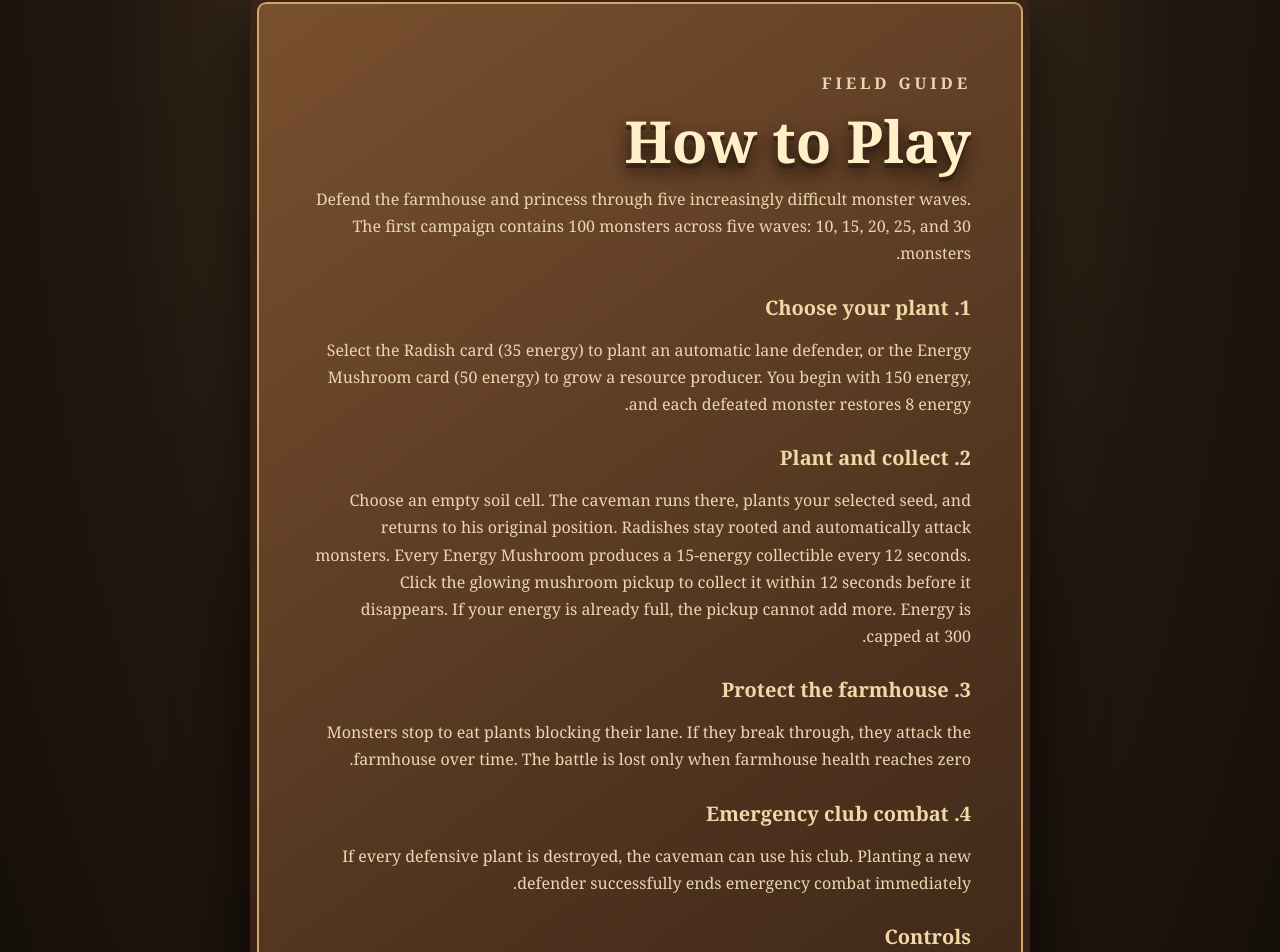
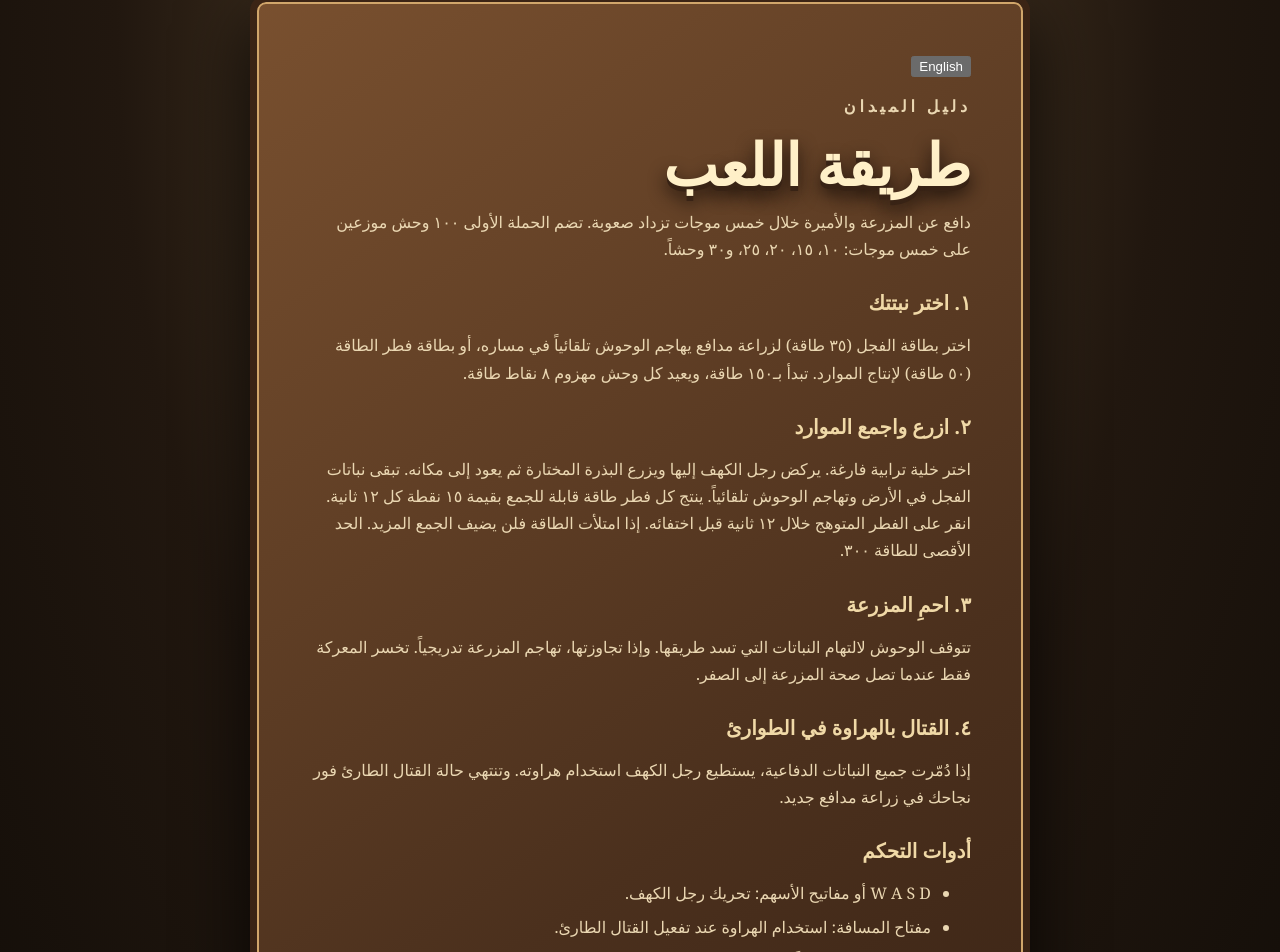
Before and after one commit to waelkamira/FarmVsMonsters, a Next.js app in the folder web/: page /how-to-play in a window 1280 px wide. Shown: the part 33-985 px from the top of the page. Built offline with nearby package versions, Linux system fonts and the light colour scheme.

Commit message:
Translate gameplay guide into Arabic

```diff
--- a/web/app/how-to-play/page.js
+++ b/web/app/how-to-play/page.js
@@ -1,26 +1,16 @@
+"use client";
 import Link from "next/link";
-
-export const metadata = { title: "How to Play — Farm Vs Monsters" };
-
+import { useLocale, LanguageToggle } from "../LocaleProvider";
 export default function HowToPlayPage() {
-  return (
-    <main className="info-shell">
-      <article className="info-card">
-        <p className="eyebrow">FIELD GUIDE</p>
-        <h1>How to Play</h1>
-        <p>Defend the farmhouse and princess through five increasingly difficult monster waves. The first campaign contains 100 monsters across five waves: 10, 15, 20, 25, and 30 monsters.</p>
-        <h2>1. Choose your plant</h2>
-        <p>Select the Radish card (35 energy) to plant an automatic lane defender, or the Energy Mushroom card (50 energy) to grow a resource producer. You begin with 150 energy, and each defeated monster restores 8 energy.</p>
-        <h2>2. Plant and collect</h2>
-        <p>Choose an empty soil cell. The caveman runs there, plants your selected seed, and returns to his original position. Radishes stay rooted and automatically attack monsters. Every Energy Mushroom produces a 15-energy collectible every 12 seconds. Click the glowing mushroom pickup to collect it within 12 seconds before it disappears. If your energy is already full, the pickup cannot add more. Energy is capped at 300.</p>
-        <h2>3. Protect the farmhouse</h2>
-        <p>Monsters stop to eat plants blocking their lane. If they break through, they attack the farmhouse over time. The battle is lost only when farmhouse health reaches zero.</p>
-        <h2>4. Emergency club combat</h2>
-        <p>If every defensive plant is destroyed, the caveman can use his club. Planting a new defender successfully ends emergency combat immediately.</p>
-        <h2>Controls</h2>
-        <ul><li>W A S D or Arrow keys: move the caveman.</li><li>Space: use the club when emergency combat is active.</li><li>P: pause or open the pause menu.</li><li>Mouse: select Radish or Energy Mushroom, then plant in an empty cell; click produced mushroom energy to collect it.</li></ul>
-        <nav className="info-nav"><Link className="primary-link" href="/game">Start Game</Link><Link className="secondary-link" href="/">Main Menu</Link></nav>
-      </article>
-    </main>
-  );
+ const {t}=useLocale();
+ return <main className="info-shell"><article className="info-card">
+ <LanguageToggle/><p className="eyebrow">{t("FIELD GUIDE")}</p><h1>{t("How to Play")}</h1>
+ <p>{t("Defend the farmhouse and princess through five increasingly difficult monster waves. The first campaign contains 100 monsters across five waves: 10, 15, 20, 25, and 30 monsters.")}</p>
+ <h2>{t("1. Choose your plant")}</h2><p>{t("Select the Radish card (35 energy) to plant an automatic lane defender, or the Energy Mushroom card (50 energy) to grow a resource producer. You begin with 150 energy, and each defeated monster restores 8 energy.")}</p>
+ <h2>{t("2. Plant and collect")}</h2><p>{t("Choose an empty soil cell. The caveman runs there, plants your selected seed, and returns to his original position. Radishes stay rooted and automatically attack monsters. Every Energy Mushroom produces a 15-energy collectible every 12 seconds. Click the glowing mushroom pickup to collect it within 12 seconds before it disappears. If your energy is already full, the pickup cannot add more. Energy is capped at 300.")}</p>
+ <h2>{t("3. Protect the farmhouse")}</h2><p>{t("Monsters stop to eat plants blocking their lane. If they break through, they attack the farmhouse over time. The battle is lost only when farmhouse health reaches zero.")}</p>
+ <h2>{t("4. Emergency club combat")}</h2><p>{t("If every defensive plant is destroyed, the caveman can use his club. Planting a new defender successfully ends emergency combat immediately.")}</p>
+ <h2>{t("Controls")}</h2><ul>{["W A S D or Arrow keys: move the caveman.","Space: use the club when emergency combat is active.","P: pause or open the pause menu.","Mouse: select Radish or Energy Mushroom, then plant in an empty cell; click produced mushroom energy to collect it."].map(s=><li key={s}>{t(s)}</li>)}</ul>
+ <nav className="info-nav"><Link className="primary-link" href="/game">{t("Start Game")}</Link><Link className="secondary-link" href="/">{t("Main Menu")}</Link></nav>
+ </article></main>;
 }
```
